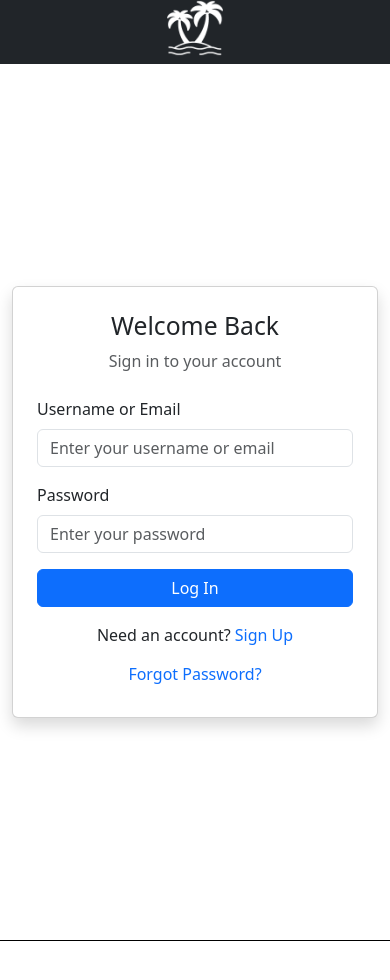
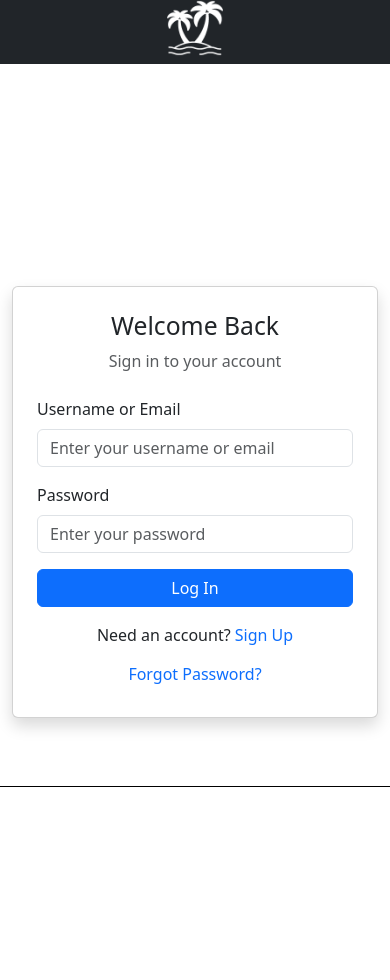
Before and after one commit to bpkaufman4/survivor-ui, a React (Vite) app: page /login in a window 390 px wide. Shown: the top 980 px of the page. Built offline with nearby package versions, Linux system fonts and the light colour scheme; no server answers; some icons are missing.

Commit message:
scrolling fix

```diff
--- a/src/components/Main.jsx
+++ b/src/components/Main.jsx
@@ -109,7 +109,8 @@ const Main = ({ children, page, additionalClasses }) => {
         overflowY: 'auto',
         overflowX: 'hidden',
         WebkitOverflowScrolling: 'touch',
-        minHeight: 0 // Important: allows flex item to shrink below content size
+        minHeight: 0, // Important: allows flex item to shrink below content size
+        paddingBottom: isDesktop ? 0 : `calc(${footerHeight} + env(safe-area-inset-bottom, 0px))`
       }}>
         <div className={`${contentClasses} ${isDesktop && page !== 'draft' ? 'py-4' : ''}`}>
           {children}
@@ -117,12 +118,12 @@ const Main = ({ children, page, additionalClasses }) => {
       </main>
 
       {/* Mobile Bottom Navigation - Only visible on mobile */}
-      <nav className='d-lg-none border-top border-black bg-white' style={{
+      <nav className='d-lg-none fixed-bottom border-top border-black bg-white' style={{
         height: footerHeight,
-        flexShrink: 0,
         paddingLeft: 'env(safe-area-inset-left, 0px)',
         paddingRight: 'env(safe-area-inset-right, 0px)',
-        paddingBottom: 'env(safe-area-inset-bottom, 0px)'
+        paddingBottom: 'env(safe-area-inset-bottom, 0px)',
+        zIndex: 1030
       }}>
         <div className="row text-center mx-0 h-100">
           <div className="col-3 d-flex flex-column justify-content-center align-items-center" onClick={() => window.location.assign('../')}>
```
